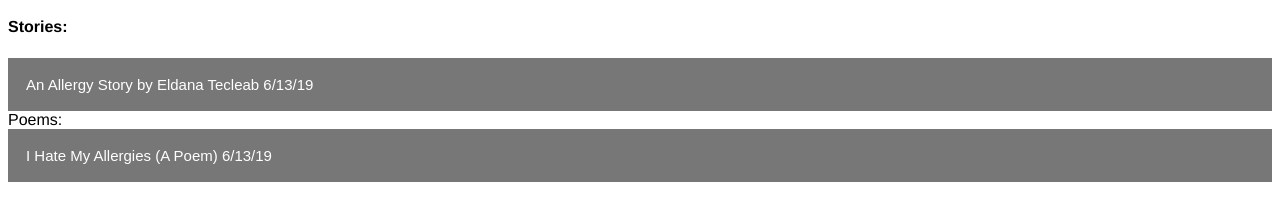
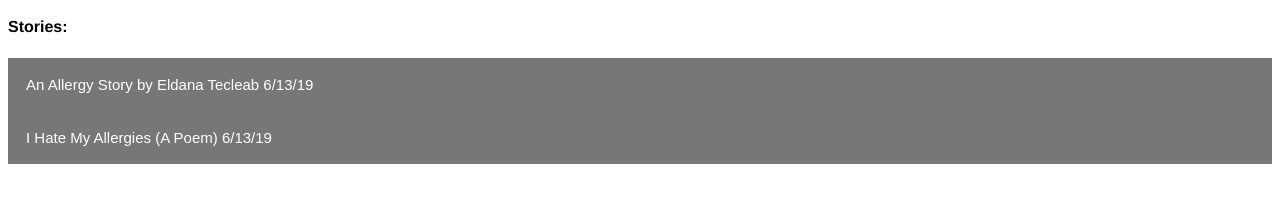
Before and after one commit to derekwlee/csp-final-project-stories-2019, a plain HTML site: page index.html in a window 1280 px wide. Shown: the part 344-564 px from the top of the page. Drawn offline with Linux system fonts and the light colour scheme.

Commit message:
Update index.html

```diff
--- a/index.html
+++ b/index.html
@@ -96,7 +96,7 @@ Around the same time I got an asthma attack.... love that! A little two year old
 
 
 <div class="poems"
-     <h4>Poems:</h4>
+     <h4></h4>
 
   <button class="collapsible">I Hate My Allergies (A Poem) 6/13/19</button>
     <div class="content">
```
